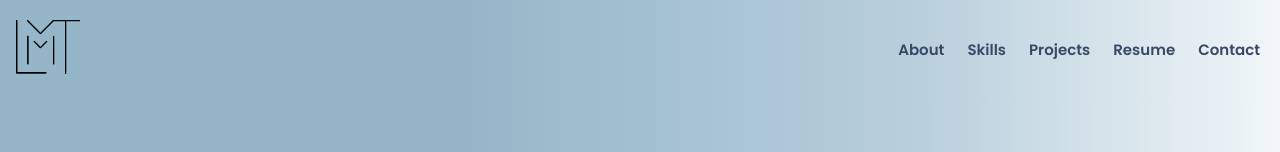
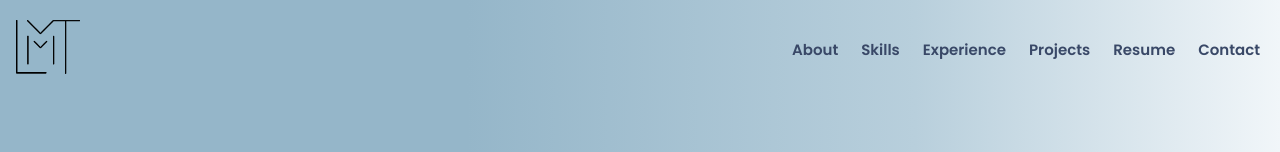
Before and after one commit to Matthew-Tolentino/app-lmt, a React (Create React App) app: page / in a window 1280 px wide. Shown: the top 152 px of the page. Built offline with nearby package versions, Linux system fonts and the light colour scheme.

Commit message:
Add Experience seciton

```diff
--- a/src/App.tsx
+++ b/src/App.tsx
@@ -17,6 +17,7 @@ function App() {
       <Menu />
       <section id="About"><About /></section>
       <section id="Skills"><Skills /></section>
+      <section id="Experience">Experience</section>
       <section id="Projects">Projects</section>
       <section id="Resume">Resume/CV</ section>
       <section id="Contact">Contact</ section>
--- a/src/components/Menu/Menu.tsx
+++ b/src/components/Menu/Menu.tsx
@@ -6,7 +6,7 @@ import { Link } from "react-scroll";
 function Menu() {
   const [open, setOpen] = useState(false);
 
-  const menuItems = ['About', 'Skills', 'Projects', 'Resume', 'Contact']
+  const menuItems = ['About', 'Skills', 'Experience', 'Projects', 'Resume', 'Contact']
 
   return (
     <header>
```
